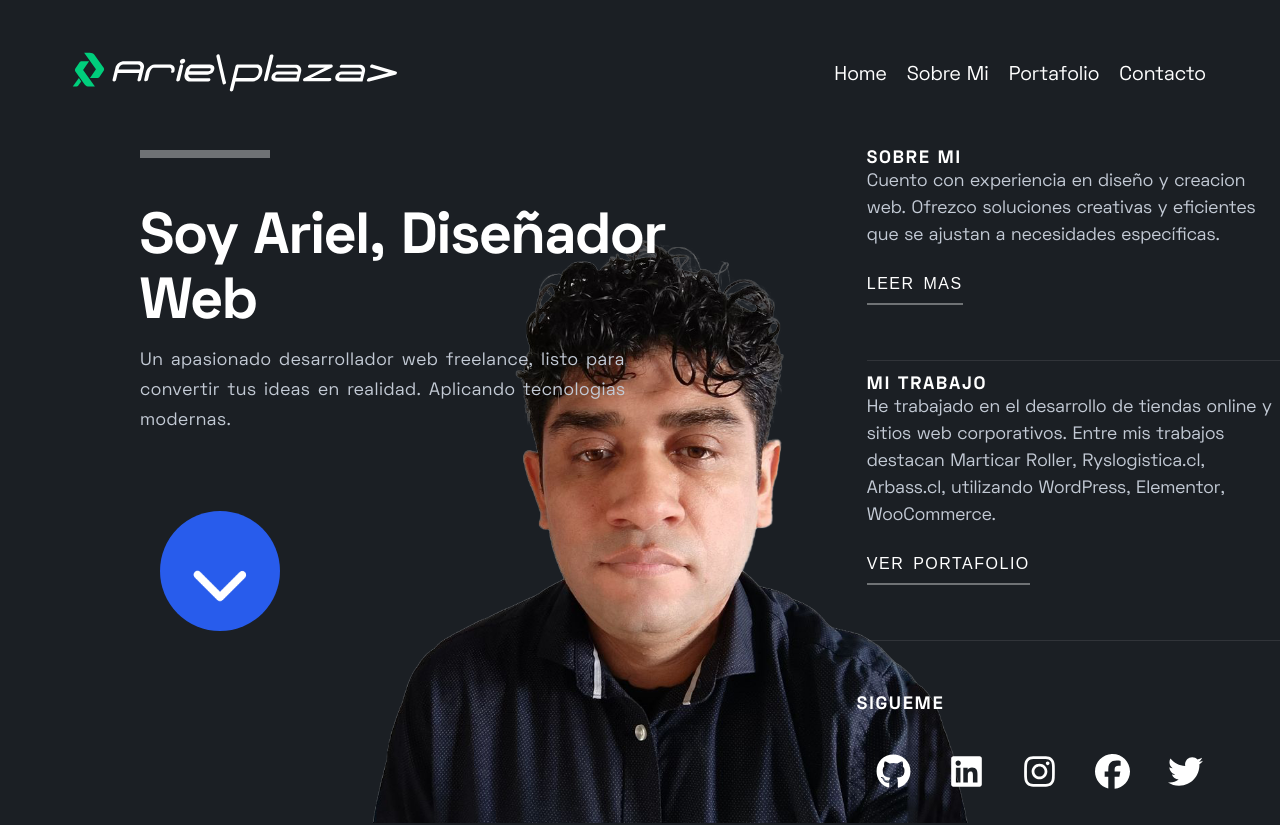
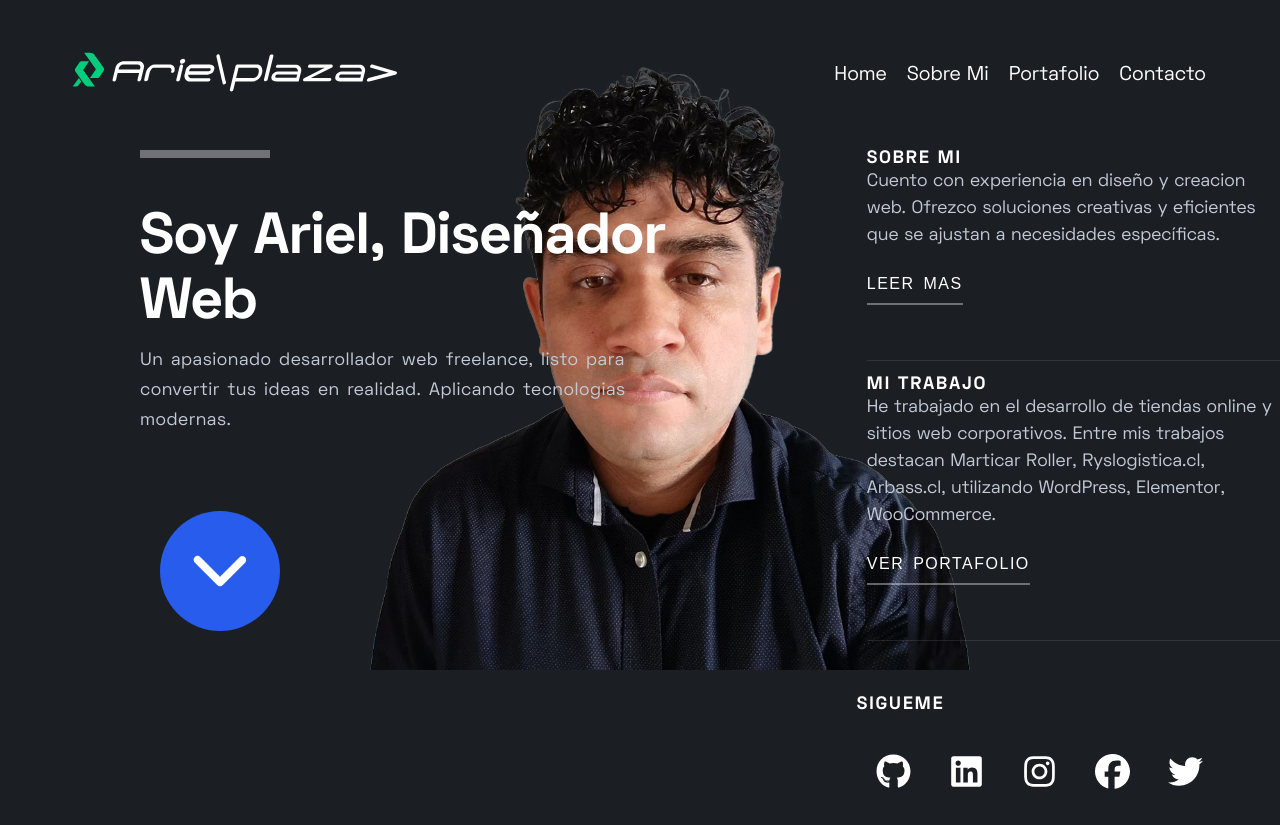
Before and after one commit to Ariel-Plaza/arielplaza_site, a React (Vite) app: page / in a window 1280 px wide. Shown: the top 825 px of the page. Built offline with nearby package versions, Linux system fonts and the light colour scheme.

Commit message:
resize about section responsive

```diff
--- a/src/components/section/index.sass
+++ b/src/components/section/index.sass
@@ -1,6 +1,6 @@
 .section
   width: 100%
-  height: 100%
+  height: 1580px
   margin-top: 50px
   .container
     width: 90vw
@@ -8,8 +8,13 @@
     flex-direction: column
     margin: auto
 
+@media (min-width: 480px)
+  .section
+    .container
+      height: 500px
 @media (min-width: 768px )
   .section
+    height: 942px
     .container
       flex-direction: row
       gap: 10px
--- a/src/pages/Home.jsx
+++ b/src/pages/Home.jsx
@@ -13,8 +13,8 @@ const Index = () => {
     <div className="home">
       <Header />
       <Section />
-      {/* <About />
-      <Skills />
+      <About />
+      {/* <Skills />
       <Portfolio />
       <Testimonials />
       <Contact />
```
